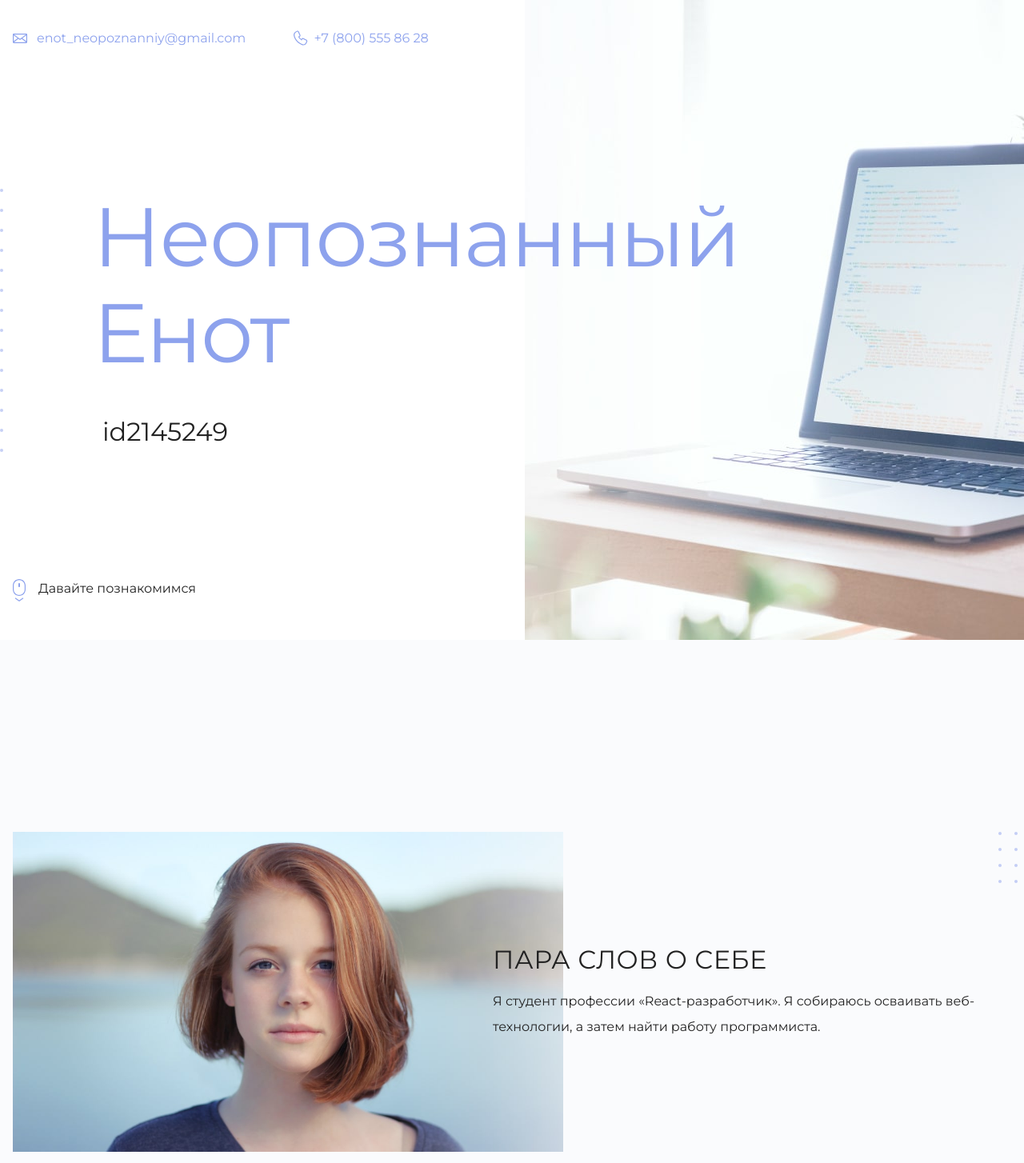
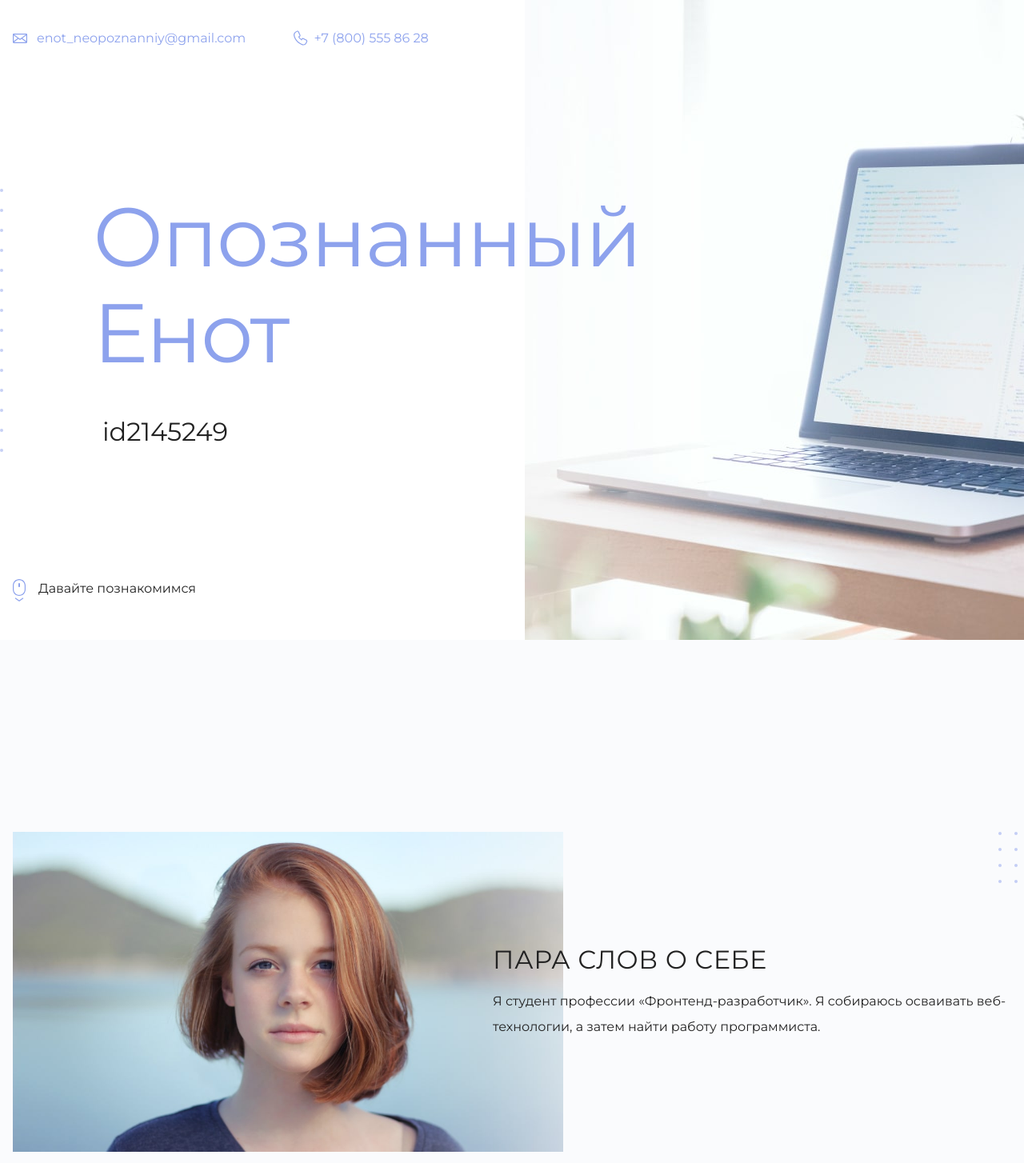
Before and after one commit to Sigrdriva/html_a_example, a plain HTML site: page index.html in a window 1280 px wide. Shown: the top 1454 px of the page at 80% size. Drawn offline with Linux system fonts and the light colour scheme.

Commit message:
Изменение неопознанности

```diff
--- a/index.html
+++ b/index.html
@@ -18,7 +18,7 @@
     <main>
       <section class="hero-image">
         <div class="container">
-          <h1 class="heading">Неопознанный Енот</h1>
+          <h1 class="heading">Опознанный Енот</h1>
           <p>id2145249</p>
         </div>
       </section>
@@ -31,7 +31,7 @@
           </figure>
           <div>
             <h3>Пара слов о себе</h3>
-            <p>Я студент профессии «React-разработчик». Я собираюсь осваивать веб-технологии, а затем найти работу программиста.</p>
+            <p>Я студент профессии «Фронтенд-разработчик». Я собираюсь осваивать веб-технологии, а затем найти работу программиста.</p>
           </div>
           <div>
             <h3>Чем могу быть полезен</h3>
@@ -42,7 +42,7 @@
 
     <footer class="page-footer">
       <div class="container">
-        <a class="footer-email" href="mailto:enot_neopoznanniy@gmail.com">enot_neopoznanniy@gmail.com</a>
+        <a class="footer-email" href="mailto:enot_neopoznanniy@gmail.com">enot_opoznanniy@gmail.com</a>
         <a class="footer-phone" href="tel:+78005558628">+7 (800) 555 86 28
         </a>
       </div>
```
